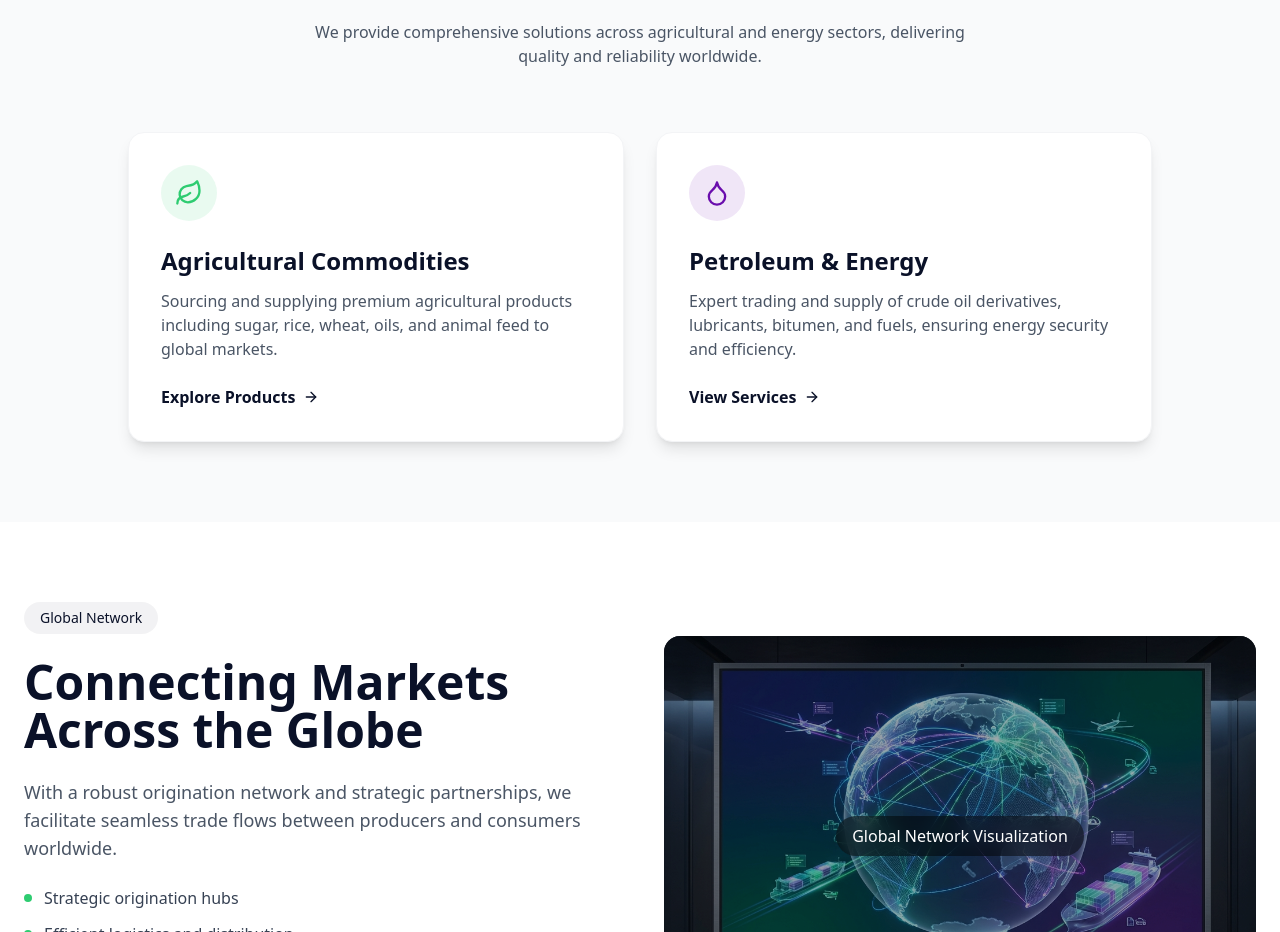
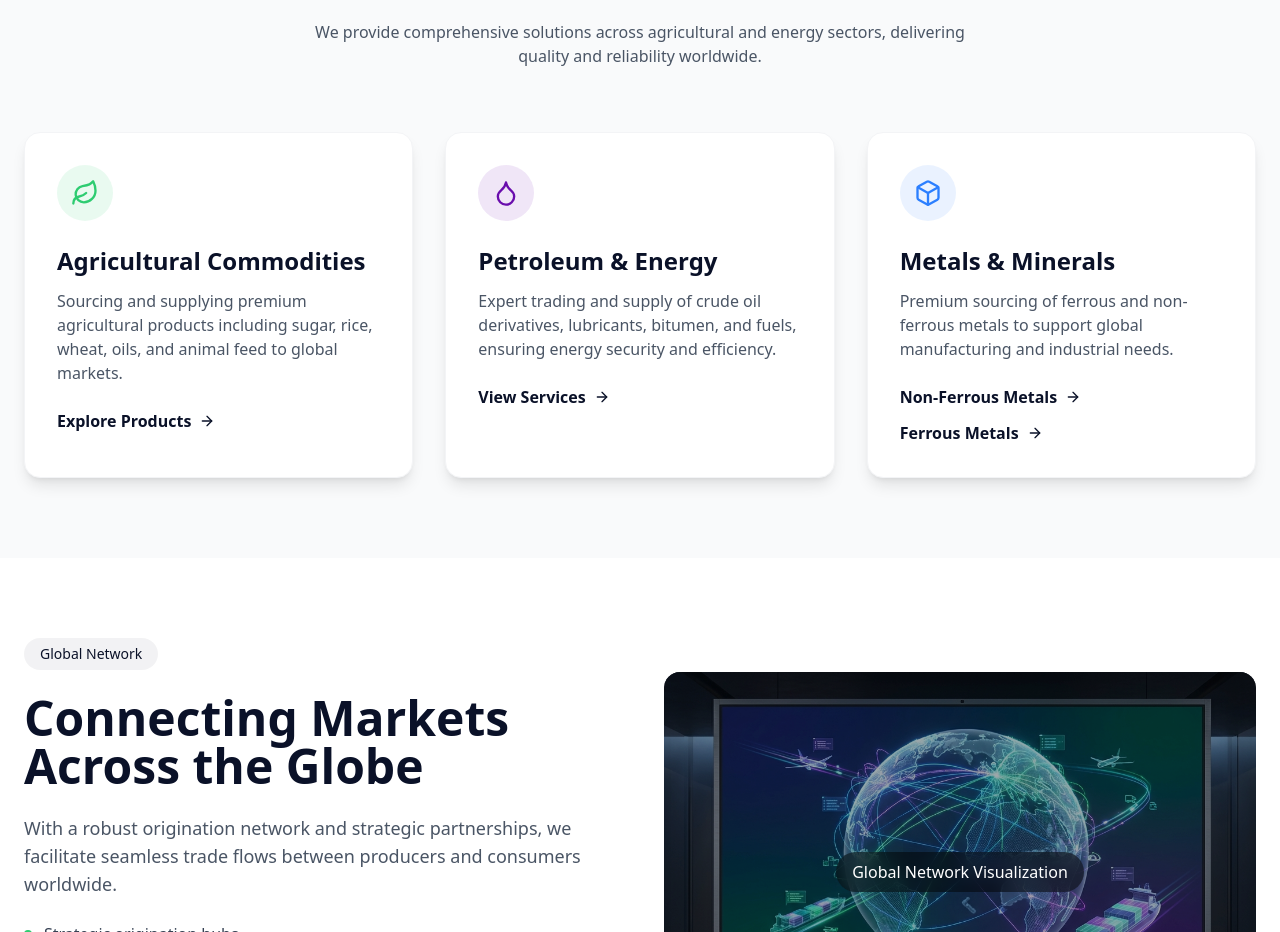
Before and after one commit to Fazilfazi991/prismcommodities, a Next.js app: page / in a window 1280 px wide. Shown: the part 845-1777 px from the top of the page. Built offline with nearby package versions, Linux system fonts and the light colour scheme.

Commit message:
Add Metals & Minerals section to the home page

```diff
--- a/src/app/page.tsx
+++ b/src/app/page.tsx
@@ -1,7 +1,7 @@
 import Hero from "@/components/Hero";
 import Link from "next/link";
 import Image from "next/image";
-import { ArrowRight, Leaf, Droplet, Globe } from "lucide-react";
+import { ArrowRight, Leaf, Droplet, Globe, Box } from "lucide-react";
 
 export default function Home() {
   return (
@@ -18,7 +18,7 @@ export default function Home() {
             </p>
           </div>
 
-          <div className="grid md:grid-cols-2 gap-8 max-w-5xl mx-auto">
+          <div className="grid md:grid-cols-2 lg:grid-cols-3 gap-8 max-w-7xl mx-auto">
             {/* Agricultural Card */}
             <div className="bg-white rounded-2xl p-8 shadow-lg hover:shadow-xl transition-shadow border border-gray-100 group">
               <div className="h-14 w-14 bg-secondary/10 rounded-full flex items-center justify-center mb-6 text-secondary group-hover:scale-110 transition-transform">
@@ -45,6 +45,25 @@ export default function Home() {
               <Link href="/petroleum-services" className="inline-flex items-center text-primary font-semibold hover:text-accent transition-colors">
                 View Services <ArrowRight className="ml-2 h-4 w-4" />
               </Link>
+            </div>
+
+            {/* Metals Card */}
+            <div className="bg-white rounded-2xl p-8 shadow-lg hover:shadow-xl transition-shadow border border-gray-100 group flex flex-col">
+              <div className="h-14 w-14 bg-blue-500/10 rounded-full flex items-center justify-center mb-6 text-blue-500 group-hover:scale-110 transition-transform">
+                <Box className="h-7 w-7" />
+              </div>
+              <h3 className="text-2xl font-bold text-primary mb-3">Metals & Minerals</h3>
+              <p className="text-gray-600 mb-6 flex-grow">
+                Premium sourcing of ferrous and non-ferrous metals to support global manufacturing and industrial needs.
+              </p>
+              <div className="flex flex-col gap-3">
+                  <Link href="/metals/nonferrous" className="inline-flex items-center text-primary font-semibold hover:text-blue-500 transition-colors">
+                    Non-Ferrous Metals <ArrowRight className="ml-2 h-4 w-4" />
+                  </Link>
+                  <Link href="/metals/ferrous" className="inline-flex items-center text-primary font-semibold hover:text-blue-500 transition-colors">
+                    Ferrous Metals <ArrowRight className="ml-2 h-4 w-4" />
+                  </Link>
+              </div>
             </div>
           </div>
         </div>
```
